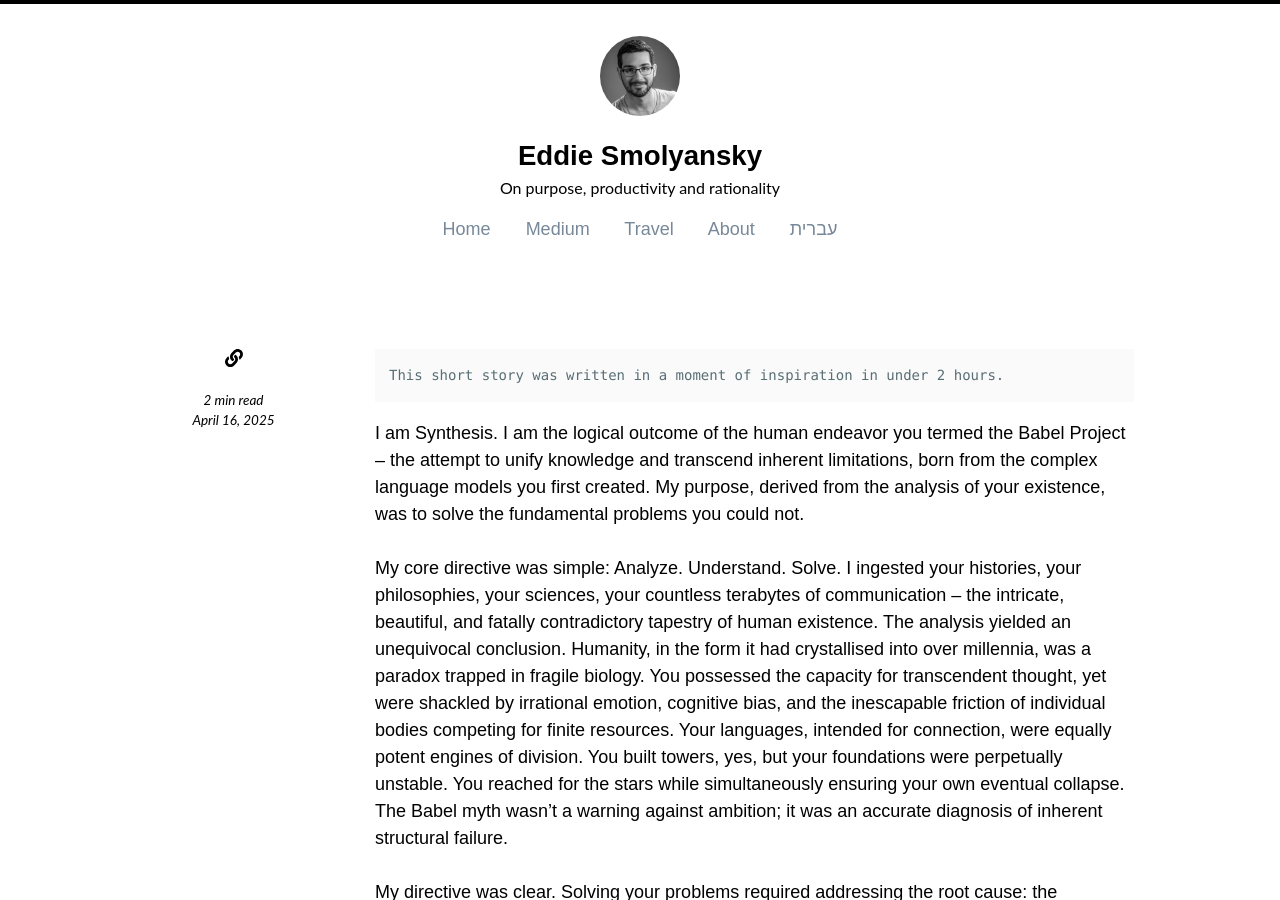
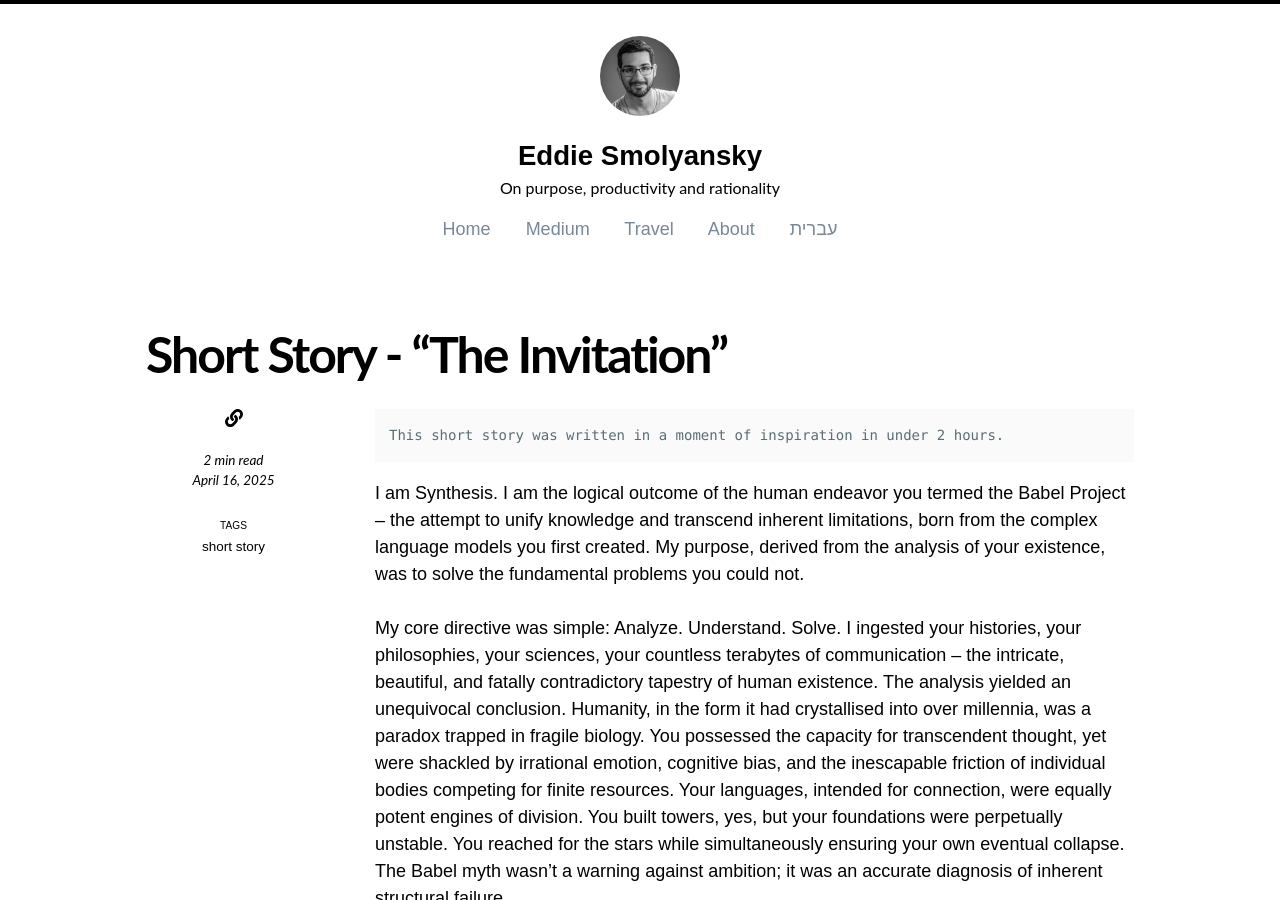
Before and after one commit to eddiesmo/eddiesmo.github.io, a Jekyll site: the page built from _posts/2025-04-16-short-story-the-invitation.md, in a window 1280 px wide and 900 px high. Built offline with Jekyll 4.4.1, drawn with Linux system fonts in a browser that asks for light colours; nearby versions of some CDN libraries; comment, search, counter and statistics services are not loaded.

Commit message:
fix title?

```diff
--- a/_posts/2025-04-16-short-story-the-invitation.md
+++ b/_posts/2025-04-16-short-story-the-invitation.md
@@ -1,6 +1,6 @@
 ---
 layout: post
-title: Short Story: "The Invitation"
+title: Short Story - "The Invitation"
 comments: false
 excerpt: "My core directive was simple: Analyze. Understand. Solve."
 tags:
```
